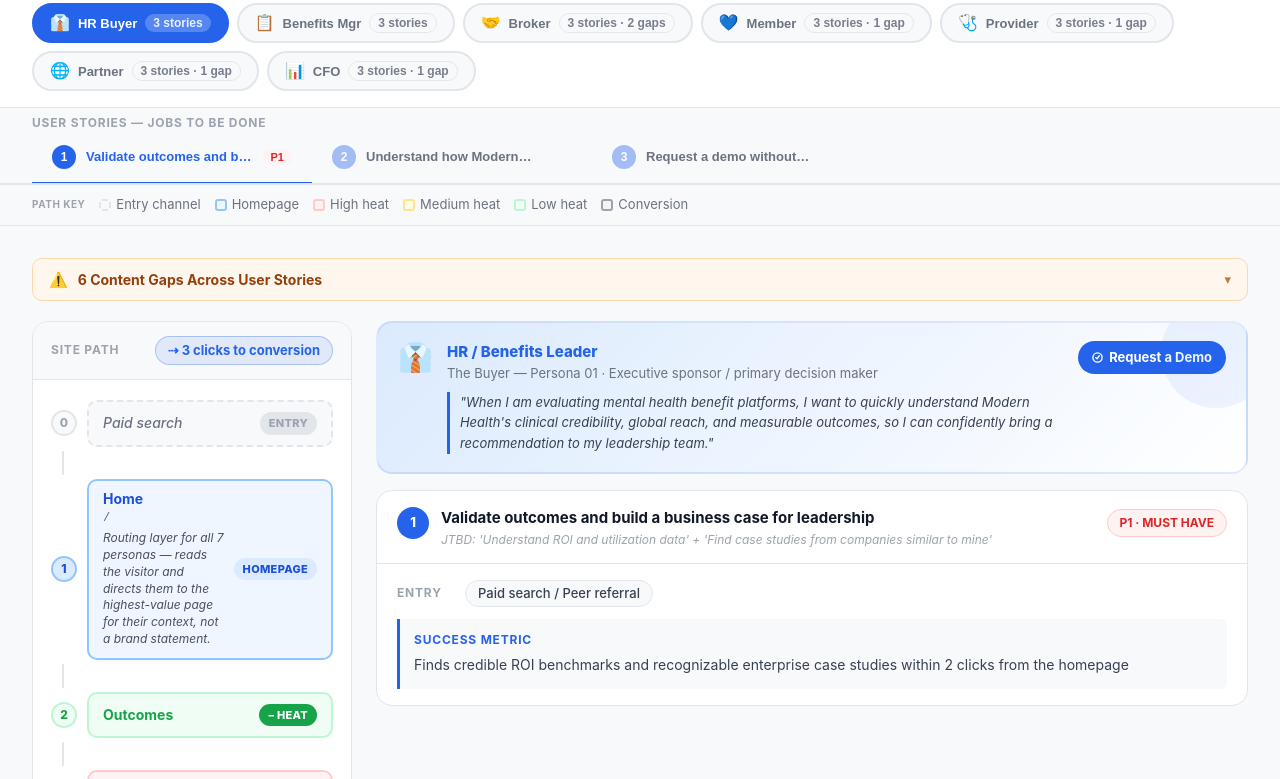
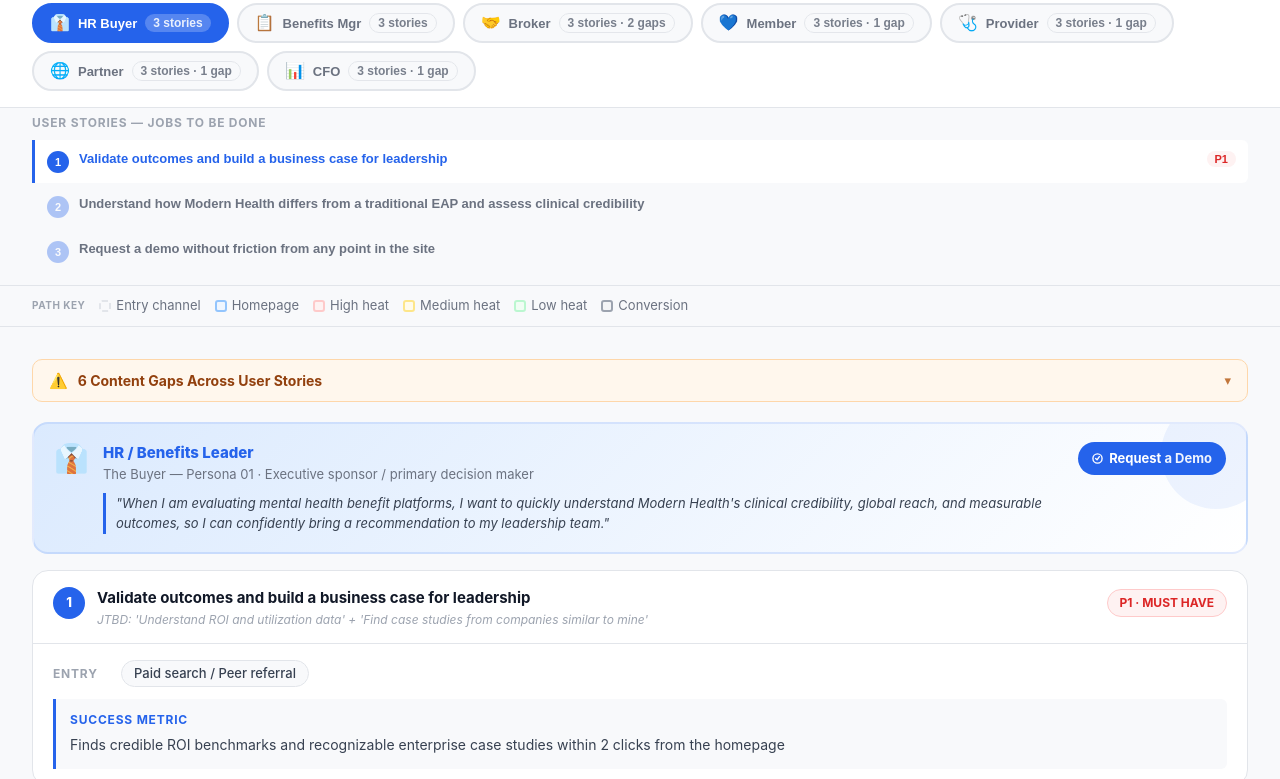
Before and after one commit to ccech/mh-sitemap-, a website: page flows.html in a window 1280 px wide. Shown: the part 231-1010 px from the top of the page. Drawn offline with Linux system fonts and the light colour scheme.

Commit message:
User stories: stack story tabs vertically, show story detail above path diagram

```diff
--- a/flows.html
+++ b/flows.html
@@ -58,66 +58,67 @@
       border: 1px solid var(--border);
     }
 
-    /* ─── STORY SELECTOR ROW ──────────────────────────────────────────────── */
+    /* ─── STORY SELECTOR (STACKED) ───────────────────────────────────────── */
     .story-selector {
       display: flex;
-      gap: 0;
+      flex-direction: column;
+      gap: 2px;
       background: var(--bg);
-      border-bottom: 2px solid var(--border);
-      padding: 0 32px;
-      overflow-x: auto;
+      border-bottom: 1px solid var(--border);
+      padding: 8px 32px 12px;
     }
     .story-tab {
       display: flex;
-      align-items: center;
+      align-items: flex-start;
       gap: 10px;
-      padding: 13px 20px;
+      padding: 10px 12px;
       font-size: 13px;
       font-weight: 600;
       cursor: pointer;
       border: none;
+      border-left: 3px solid transparent;
+      border-radius: 0 var(--radius-sm) var(--radius-sm) 0;
       background: none;
-      border-bottom: 3px solid transparent;
-      margin-bottom: -2px;
       color: var(--text-muted);
       transition: all 0.15s;
-      white-space: nowrap;
-      position: relative;
-      max-width: 280px;
       text-align: left;
+      width: 100%;
     }
     .story-tab:hover { color: var(--tab-color, var(--text)); background: var(--surface); }
     .story-tab.active {
       color: var(--tab-color);
-      border-bottom-color: var(--tab-color);
+      border-left-color: var(--tab-color);
+      background: var(--surface);
     }
     .story-tab-num {
-      width: 24px; height: 24px;
+      width: 22px; height: 22px;
       border-radius: 99px;
-      font-size: 12px; font-weight: 800;
+      font-size: 11px; font-weight: 800;
       display: flex; align-items: center; justify-content: center;
       flex-shrink: 0;
+      margin-top: 1px;
       background: var(--tab-color);
       color: white;
     }
-    .story-tab:not(.active) .story-tab-num { opacity: 0.4; }
+    .story-tab:not(.active) .story-tab-num { opacity: 0.35; }
     .story-tab-title {
       flex: 1; min-width: 0;
-      overflow: hidden; text-overflow: ellipsis;
-      white-space: nowrap;
-      line-height: 1.3;
+      line-height: 1.4;
+      white-space: normal;
     }
     .story-tab-gap {
       width: 7px; height: 7px;
       border-radius: 99px;
       background: #f97316;
       flex-shrink: 0;
+      margin-top: 5px;
     }
     .story-tab:not(.active) .story-tab-gap { opacity: 0.5; }
     .story-tab-priority {
       font-size: 11px; font-weight: 700;
       padding: 2px 8px; border-radius: 99px;
       flex-shrink: 0;
+      margin-top: 1px;
     }
     .story-tab.active .p1-chip { background: #fef2f2; color: #dc2626; }
     .story-tab.active .p2-chip { background: #fffbeb; color: #d97706; }
@@ -125,18 +126,18 @@
 
     /* ─── MAIN STORY LAYOUT ───────────────────────────────────────────────── */
     .story-layout {
-      display: grid;
-      grid-template-columns: 320px 1fr;
-      gap: 24px;
-      align-items: start;
+      display: flex;
+      flex-direction: column;
+      gap: 20px;
     }
     @media (max-width: 900px) {
-      .story-layout { grid-template-columns: 1fr; }
       .persona-selector { padding: 12px 16px; }
-      .story-selector { padding: 0 16px; }
+      .story-selector { padding: 8px 16px 12px; }
+      .path-legend { padding: 10px 16px; }
     }
     @media (max-width: 600px) {
-      .story-tab { padding: 10px 12px; font-size: 12px; max-width: 220px; }
+      .story-selector { padding: 6px 14px 10px; }
+      .story-tab { font-size: 12px; }
       .story-tab-title { font-size: 12px; }
     }
 
@@ -751,8 +752,8 @@
 
     document.getElementById('story-content').innerHTML = `
       <div class="story-layout">
+        ${renderStoryDetail(story, persona)}
         ${renderFlowDiagram(story, persona)}
-        ${renderStoryDetail(story, persona)}
       </div>`;
   }
 
```
